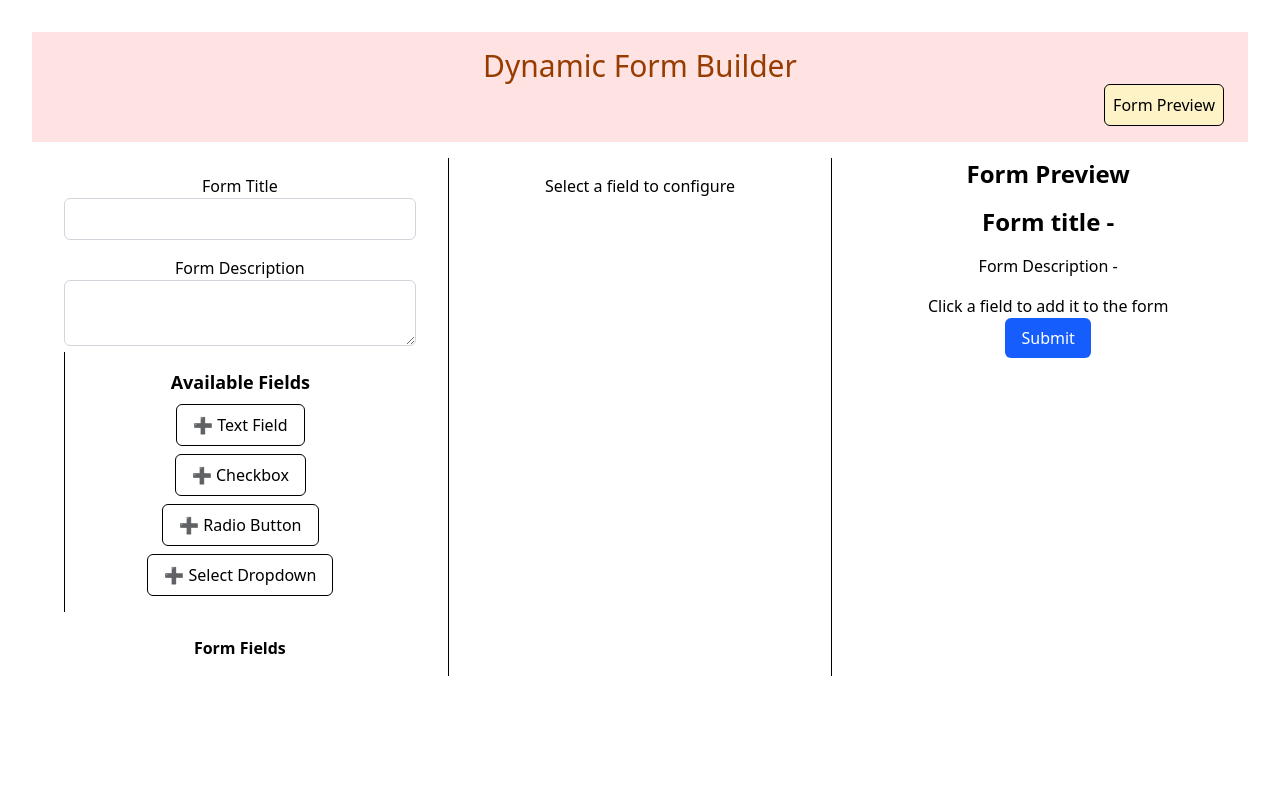
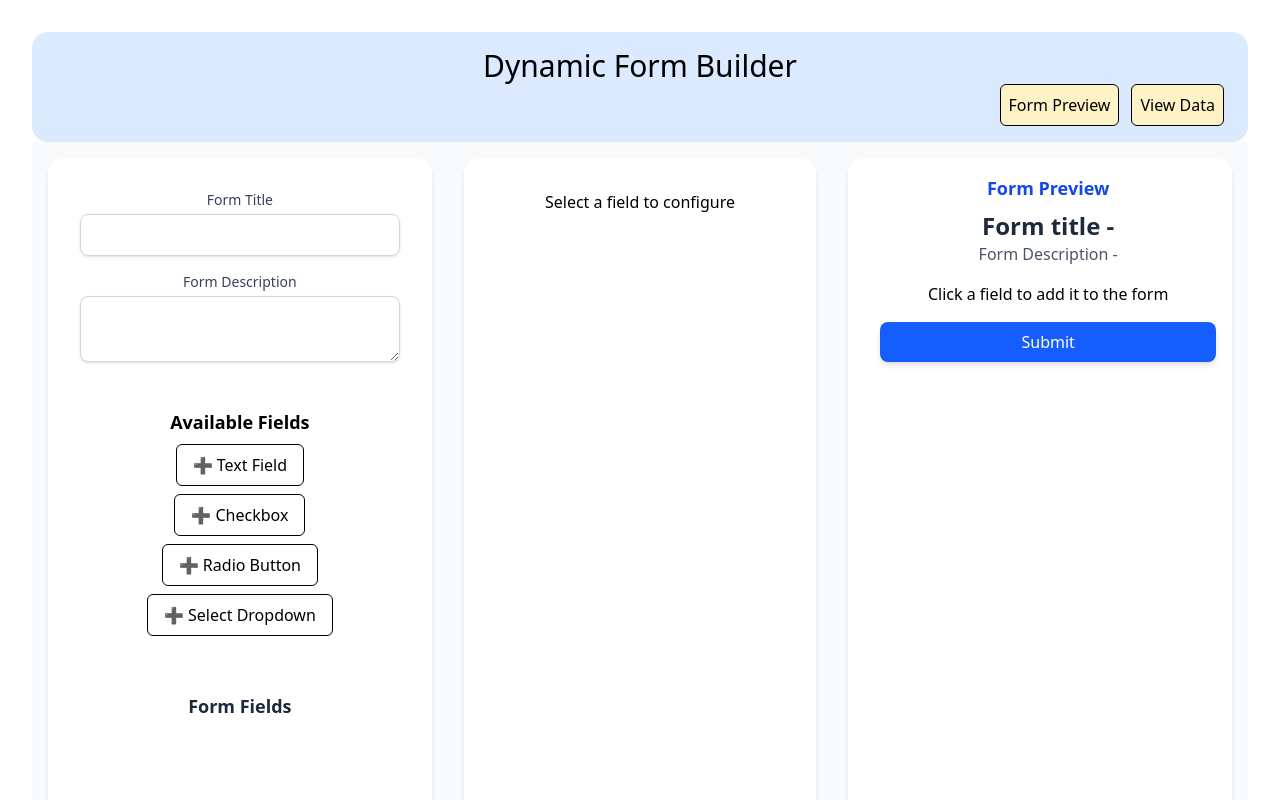
Before and after one commit to khushiagarwal121/DynamicForm, a React (Vite) app: page / in a window 1280 px wide. Shown: the top 800 px of the page. Built offline with nearby package versions, Linux system fonts and the light colour scheme.

Commit message:
store data for form

```diff
--- a/src/components/CenterCanvas.jsx
+++ b/src/components/CenterCanvas.jsx
@@ -13,18 +13,18 @@ function CenterCanvas({field}) {
   };
   return (
     <div >
-      <h1 className="text-2xl font-bold mb-4 text-center">
+      <h1 className="text-xl font-semibold mb-4 text-blue-600 text-center">
         Field Configuration
       </h1>
       <div className="flex flex-col">
         <div className="mb-4 mx-8">
-          <label>Field Label</label>
+          <label className="text-sm font-medium text-gray-700">Field Label</label>
           <input
             type="text"
             name="label"
             value={field.label}
             onChange={handleChange}
-            className="w-full px-3 py-2 border border-gray-300 rounded"
+             className="w-full px-3 py-2 border rounded-lg shadow-sm focus:ring-blue-500 focus:border-blue-500"
           />
         </div>
         <div className="mb-4 mx-8">
--- a/src/components/FieldList.jsx
+++ b/src/components/FieldList.jsx
@@ -6,7 +6,7 @@ function FieldList() {
   const types = ["Text Field", "Checkbox", "Radio Button", "Select Dropdown"];
 
   return (
-    <div className="bg-gray p-4 border-l">
+    <div className="bg-gray p-4">
       <h2 className="text-lg font-semibold mb-2">Available Fields</h2>
       <ul className="space-y-2">
         {types.map((type) => (
--- /dev/null
+++ b/src/components/FormDataPage.jsx
@@ -0,0 +1,36 @@
+function FormDataPage() {
+  const submissions = JSON.parse(
+    localStorage.getItem("submittedFormData") || "[]"
+  );
+
+  return (
+    <div className="p-6">
+      <h2 className="text-2xl font-bold mb-4">All Form Submissions</h2>
+
+      {submissions.length === 0 ? (
+        <p>No form data submitted yet.</p>
+      ) : (
+        <div className="space-y-6">
+          {submissions.map((entry, index) => (
+            <div
+              key={index}
+              className="border p-4 rounded-md bg-gray-50 shadow-sm"
+            >
+              <p className="text-sm text-gray-500 mb-2">
+                Submitted on: {new Date(entry.timestamp).toLocaleString()}
+              </p>
+              <ul className="list-disc pl-5 text-sm">
+                {Object.entries(entry.data).map(([key, value]) => (
+                  <li key={key}>
+                    <strong>{key}:</strong> {String(value)}
+                  </li>
+                ))}
+              </ul>
+            </div>
+          ))}
+        </div>
+      )}
+    </div>
+  );
+}
+export default FormDataPage;
--- a/src/components/FormPreview.jsx
+++ b/src/components/FormPreview.jsx
@@ -1,6 +1,6 @@
 import RenderPreview from "./RenderPreview";
 // import { useLocation } from "react-router-dom";
-import { useEffect, useRef,useState } from "react";
+import { useEffect, useRef, useState } from "react";
 import { useContext } from "react";
 import { FormContext } from "../context/FormContext";
 function FormPreview() {
@@ -30,17 +30,29 @@ function FormPreview() {
     }));
   }
 
-  function handleSubmit() {
-    console.log("form submitted successfully");
-      console.log("Form values:", formValues);
-  }
+function handleSubmit() {
+  const existing = JSON.parse(localStorage.getItem("submittedFormData") || "[]");
+
+  const newSubmission = {
+    timestamp: new Date().toISOString(),
+    formTitle,
+    formDescription,
+    data: formValues, // all fields go as one object
+  };
+
+  const updatedSubmissions = [...existing, newSubmission];
+  localStorage.setItem("submittedFormData", JSON.stringify(updatedSubmissions));
+
+  console.log("Form submitted successfully:", newSubmission);
+}
+
   return (
     <div className=" pl-4">
-      <h2 className="text-2xl font-bold mb-4 text-center">Form Preview</h2>
-      <h1 className="text-2xl font-bold mb-4 text-center">
+      <h2 className="text-lg font-semibold mb-2 text-blue-700 text-center">Form Preview</h2>
+      <h1 className="text-2xl font-bold text-center text-gray-800">
         Form title - {formTitle}
       </h1>
-      <p className="text-center mb-4">Form Description - {formDescription}</p>
+      <p className="text-center text-gray-600 mb-4">Form Description - {formDescription}</p>
       {fields.length === 0 && <p>Click a field to add it to the form</p>}
       <div>
         {fields.map((field, index) => {
@@ -50,9 +62,9 @@ function FormPreview() {
             <div
               key={field.id}
               ref={isLast ? lastFieldRef : null}
-              className="p-3 mb-3 border rounded-md bg-gray"
+             className="p-4 mb-4 border border-gray-300 rounded-lg shadow-sm bg-white"
             >
-              <label>{field.label}</label>
+              <label  className="block mb-1 font-medium text-gray-700">{field.label}</label>
               <RenderPreview
                 type={field.type}
                 value={formValues[field.id] || ""}
@@ -64,7 +76,7 @@ function FormPreview() {
       </div>
       <button
         onClick={handleSubmit}
-        className="bg-blue-600 text-white px-4 py-2 rounded-md hover:bg-blue-700"
+        className="w-full mt-4 bg-blue-600 text-white py-2 rounded-lg hover:bg-blue-700 transition duration-200 shadow-md"
       >
         Submit
       </button>
--- a/src/components/Header.jsx
+++ b/src/components/Header.jsx
@@ -18,15 +18,24 @@ function Header() {
       // }
     );
   };
+  const handleViewData = () => {
+    navigate("/form-data");
+  };
   return (
-    <header className=" bg-red-100 px-6 py-4 flex flex-col  ">
-      <h1 className="text-3xl text-amber-800">Dynamic Form Builder</h1>
-      <button
+    <header className=" bg-blue-100 px-6 py-4 flex flex-col rounded-2xl ">
+      <h1 className="text-3xl text-black ">Dynamic Form Builder</h1>
+   <div className="flex justify-end gap-3">   <button
         className="border px-2 py-2 rounded-md bg-amber-100 hover:bg-amber-200 self-end"
         onClick={handleFormPreview}
       >
         Form Preview
       </button>
+      <button
+        className="border px-2 py-2 rounded-md bg-amber-100 hover:bg-amber-200 self-end"
+        onClick={handleViewData}
+      >
+        View Data
+      </button></div>
     </header>
   );
 }
--- a/src/components/MainSection.jsx
+++ b/src/components/MainSection.jsx
@@ -11,15 +11,22 @@ function MainSection() {
   return (
 <ThreeColumnLayout>
   <div className="w-1/3">
+    <div className="bg-white rounded-2xl shadow-md p-4 h-full overflow-y-auto">
       <Sidebar />
     </div>
-      <div className="w-1/3 border-x px-4">
+  </div>
+  <div className="w-1/3 px-4">
+    <div className="bg-white rounded-2xl shadow-md p-4 h-full overflow-y-auto">
       <CenterCanvas field={selectedField} />
     </div>
+  </div>
   <div className="w-1/3">
+    <div className="bg-white rounded-2xl shadow-md p-4 h-full overflow-y-auto">
       <FormPreview />
     </div>
+  </div>
 </ThreeColumnLayout>
+
   );
 }
 export default MainSection;
--- a/src/components/Sidebar.jsx
+++ b/src/components/Sidebar.jsx
@@ -13,30 +13,32 @@ function Sidebar() {
     setSelectedFieldId,
   } = useContext(FormContext);
   return (
-    <div className="p-4">
+    <div className="p-4 space-y-6">
       <div className="mb-4">
-        <label className="block font-medium">Form Title</label>
+        <label className="block font-medium text-sm text-gray-700 mb-1">Form Title</label>
         <input
           type="text"
           value={formTitle}
           onChange={(e) => setFormTitle(e.target.value)}
-          className="w-full px-3 py-2 border border-gray-300 rounded-md"
+          className="w-full px-3 py-2 border border-gray-300 rounded-lg shadow-sm focus:ring-blue-500 focus:border-blue-500"
         />
       </div>
       <div>
-        <label className="block font-medium">Form Description</label>
+        <label className="block font-medium text-sm text-gray-700 mb-1">Form Description</label>
         <textarea
           value={formDescription}
           onChange={(e) => setFormDescription(e.target.value)}
-          className="w-full px-3 py-2 border border-gray-300 rounded-md"
+          className="w-full px-3 py-2 border border-gray-300 rounded-lg shadow-sm focus:ring-blue-500 focus:border-blue-500"
         />
       </div>
       <FieldList addField={addField} setSelectedFieldId={setSelectedFieldId} />
-      <h3 className="mt-6 font-semibold">Form Fields</h3>
+      <h3 className="text-lg font-semibold mt-6 pt-4 text-gray-800">Form Fields</h3>
+<div className="max-h-[400px] overflow-y-auto">
+  {fields.map((field, index) => (
+    <FormField key={field.id} field={field} index={index} />
+  ))}
+</div>
 
-      {fields.map((field, index) => (
-        <FormField key={field.id} field={field} index={index} />
-      ))}
     </div>
   );
 }
--- a/src/components/ThreeColumnLayout.jsx
+++ b/src/components/ThreeColumnLayout.jsx
@@ -1,5 +1,5 @@
 export default function ThreeColumnLayout({ children }) {
   // flexbox-based horizontal layout
   // Allows to pass any number of child components and arrange them side by side with some spacing
-  return <div className="flex gap-4 p-4">{children}</div>;
+  return <div className="flex flex-col md:flex-row gap-4 p-4 h-screen bg-gray-50">{children}</div>;
 }
--- a/src/context/FormContext.js
+++ /dev/null
@@ -1,2 +0,0 @@
-import {createContext} from "react"
-export const FormContext=createContext(null);
--- /dev/null
+++ b/src/context/FormContext.jsx
@@ -0,0 +1,13 @@
+import {createContext,useState} from "react"
+export const FormContext=createContext(null);
+export function FormProvider({ children }) {
+  const [fields, setFields] = useState([]);
+  const [formTitle, setFormTitle] = useState("Untitled Form");
+  const [formDescription, setFormDescription] = useState("");
+
+  return (
+    <FormContext value={{ fields, setFields, formTitle, setFormTitle, formDescription, setFormDescription }}>
+      {children}
+    </FormContext>
+  );
+}
```
Also changed, not shown: src/main.jsx (+7 -0 lines). Lines whose indentation alone changed are shown as unchanged.
